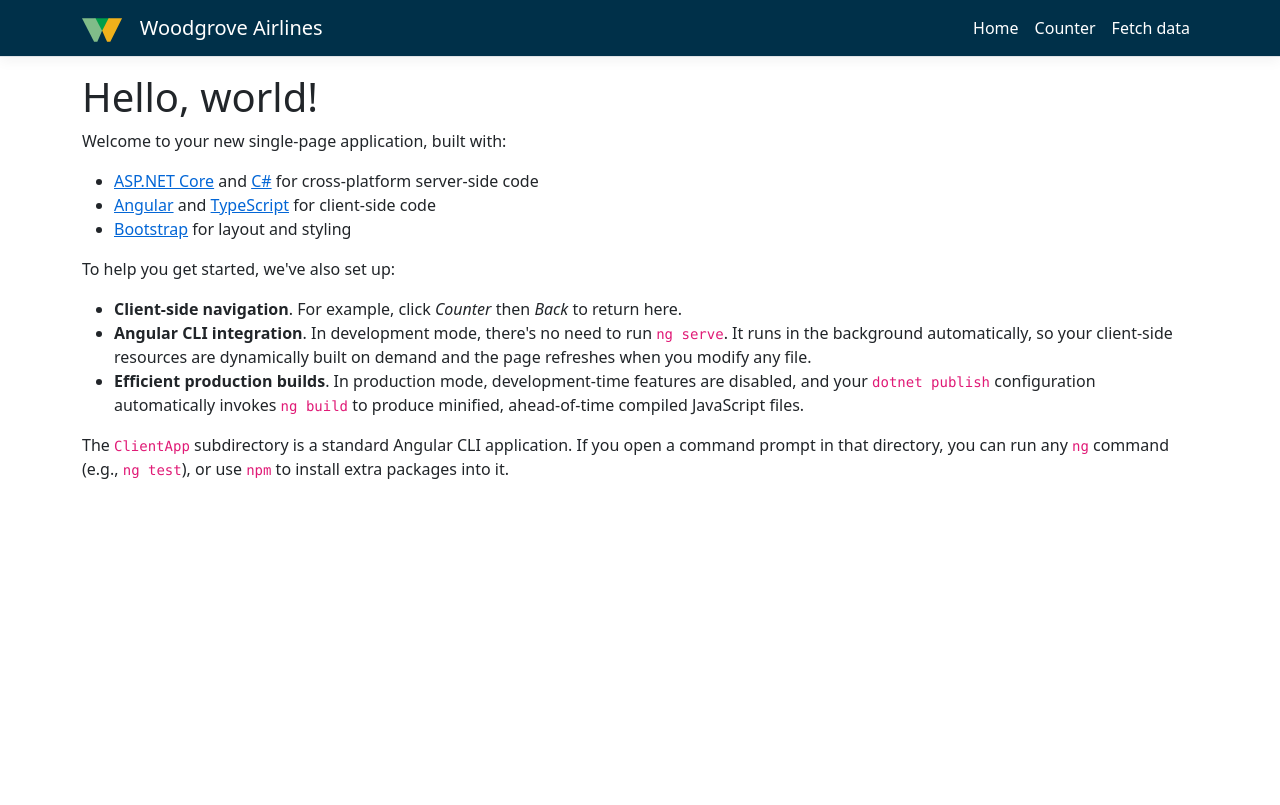
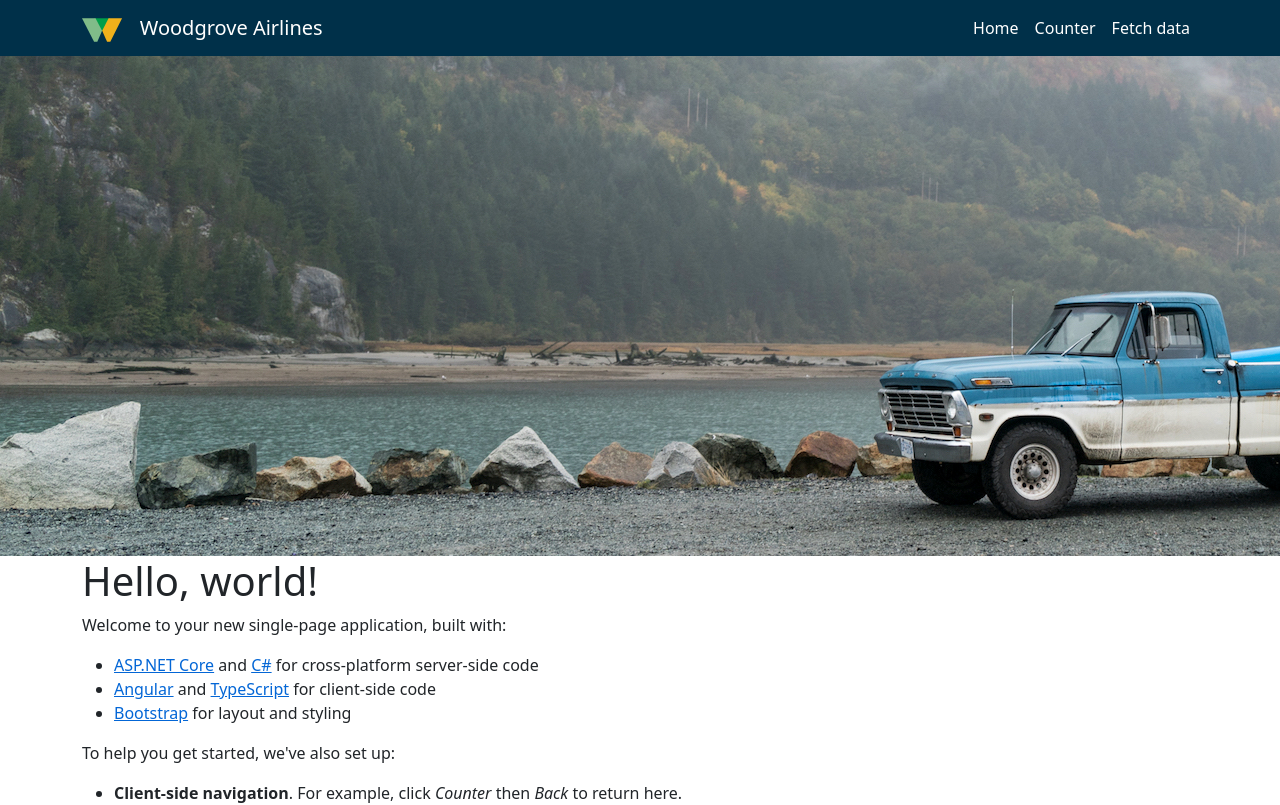
Before and after one commit to yoelhor/woodgrove-airlines, an Angular app in the folder ClientApp/: page / in a window 1280 px wide. Shown: the top 805 px of the page. Built offline with nearby package versions, Linux system fonts and the light colour scheme.

Commit message:
Home-jumbotron component

```diff
--- a/ClientApp/src/app/app.component.html
+++ b/ClientApp/src/app/app.component.html
@@ -1,6 +1,6 @@
 <body>
   <app-nav-menu></app-nav-menu>
-  <main class="container">
+  <main>
     <router-outlet></router-outlet>
   </main>
 </body>
--- a/ClientApp/src/app/app.module.ts
+++ b/ClientApp/src/app/app.module.ts
@@ -9,6 +9,7 @@ import { NavMenuComponent } from './nav-menu/nav-menu.component';
 import { HomeComponent } from './home/home.component';
 import { CounterComponent } from './counter/counter.component';
 import { FetchDataComponent } from './fetch-data/fetch-data.component';
+import { HomeJumbotronComponent } from './home-jumbotron/home-jumbotron.component';
 
 @NgModule({
   declarations: [
@@ -16,7 +17,8 @@ import { FetchDataComponent } from './fetch-data/fetch-data.component';
     NavMenuComponent,
     HomeComponent,
     CounterComponent,
-    FetchDataComponent
+    FetchDataComponent,
+    HomeJumbotronComponent
   ],
   imports: [
     BrowserModule.withServerTransition({ appId: 'ng-cli-universal' }),
--- /dev/null
+++ b/ClientApp/src/app/home-jumbotron/home-jumbotron.component.html
@@ -0,0 +1,4 @@
+<div style="background-image: url(/assets/home/background_1_resize.jpg); width: 100%; height: 500px; position: relative;
+top: -1px;">
+
+</div>
--- a/ClientApp/src/app/home/home.component.html
+++ b/ClientApp/src/app/home/home.component.html
@@ -1,3 +1,6 @@
+<app-home-jumbotron></app-home-jumbotron>
+
+<div class="container">
   <h1>Hello, world!</h1>
   <p>Welcome to your new single-page application, built with:</p>
   <ul>
@@ -12,3 +15,5 @@
     <li><strong>Efficient production builds</strong>. In production mode, development-time features are disabled, and your <code>dotnet publish</code> configuration automatically invokes <code>ng build</code> to produce minified, ahead-of-time compiled JavaScript files.</li>
   </ul>
   <p>The <code>ClientApp</code> subdirectory is a standard Angular CLI application. If you open a command prompt in that directory, you can run any <code>ng</code> command (e.g., <code>ng test</code>), or use <code>npm</code> to install extra packages into it.</p>
+
+</div>
--- a/ClientApp/src/app/nav-menu/nav-menu.component.html
+++ b/ClientApp/src/app/nav-menu/nav-menu.component.html
@@ -1,7 +1,7 @@
 <header>
   <nav
     class="navbar navbar-expand-sm navbar-toggleable-sm navbar-dark border-bottom box-shadow mb-3"
-  >
+    style="margin: 0!important;">
     <div class="container">
       <a class="navbar-brand" [routerLink]="['/']"><img src="/assets/logo.svg" style="height: 24px;" /></a> <a class="navbar-brand" [routerLink]="['/']">Woodgrove Airlines</a>
       <button
```
Also changed, not shown: ClientApp/src/app/home-jumbotron/home-jumbotron.component.ts (added, +10 -0 lines), ClientApp/src/app/home-jumbotron/home-jumbotron.component.css (added), ClientApp/src/assets/home/background_1_resize.jpg (added), 1 other file (tests, documents, lock files or other folders). Lines whose indentation alone changed are shown as unchanged.
